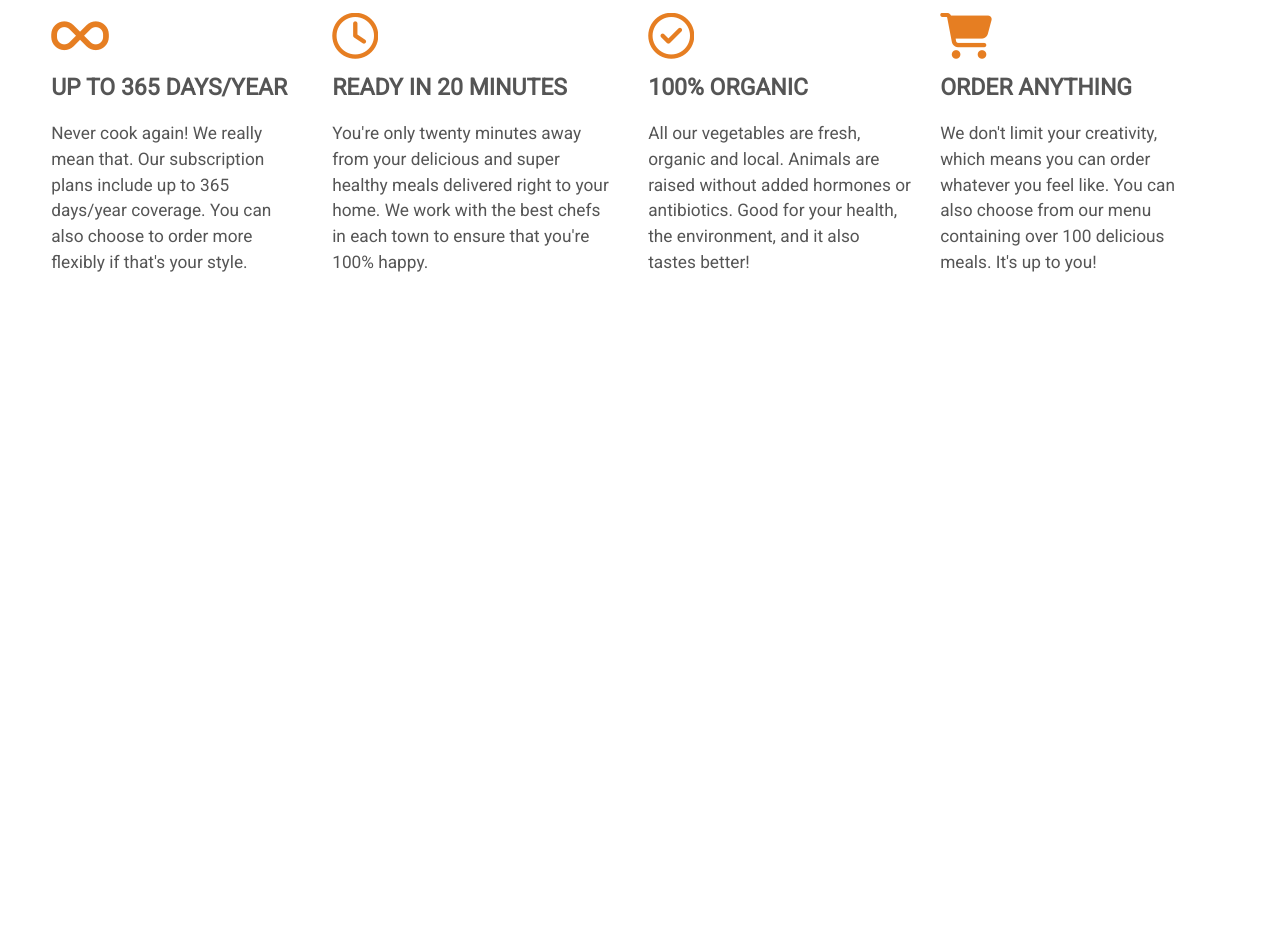
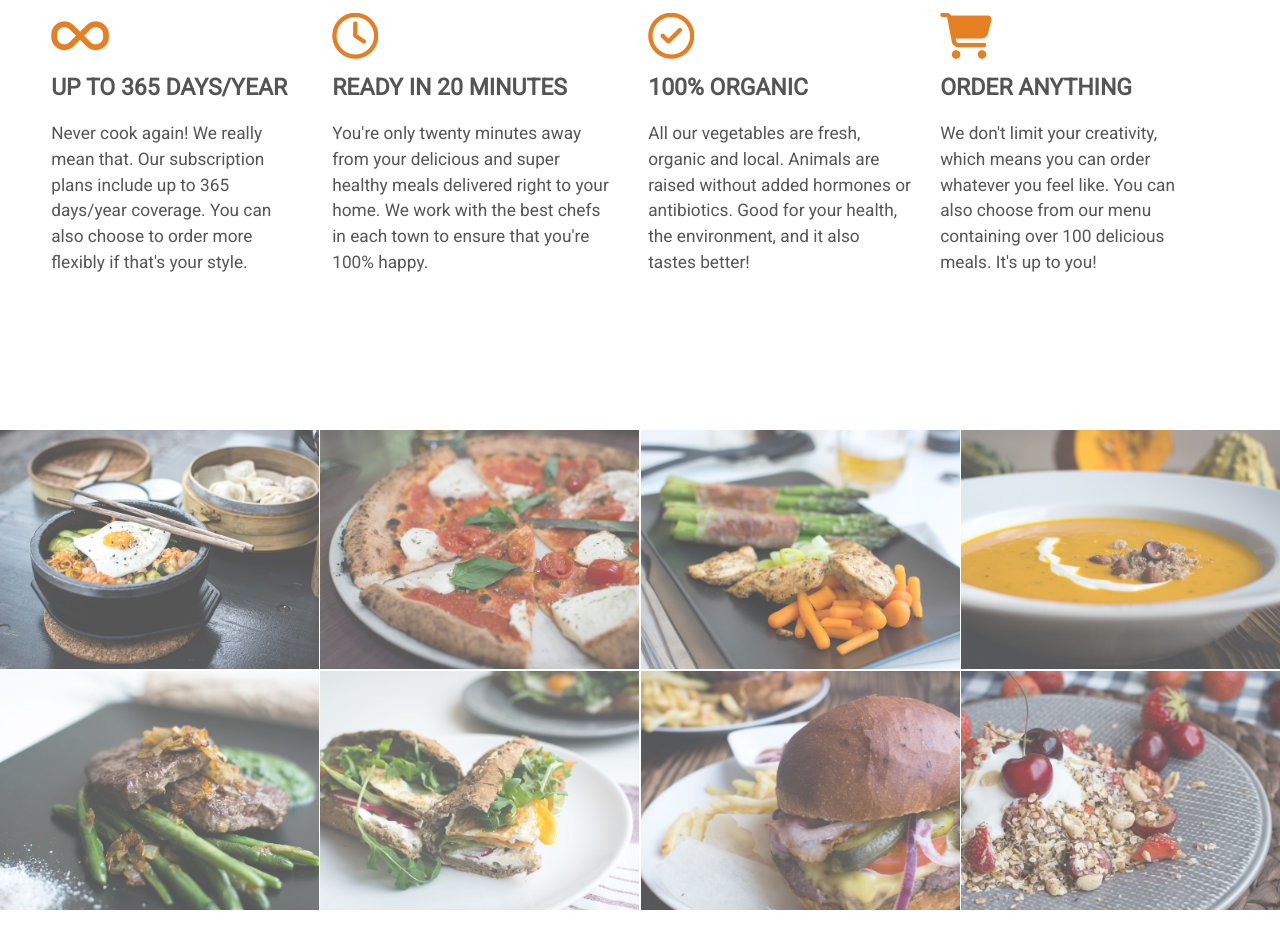
Before and after one commit to Salman-Farshe/Omni-Food, a website: page index.html in a window 1280 px wide. Shown: the part 1121-2069 px from the top of the page. Before the commit the page ends 1512 px from the top, so only its background shows below. Drawn offline with nearby package versions, Linux system fonts and the light colour scheme.

Commit message:
adding food menu section

```diff
--- a/index.html
+++ b/index.html
@@ -85,6 +85,19 @@
             </div>
         </div>
     </section>
+    <!-- meals/food section -->
+    <section id="food-menu">
+        <div class="container">
+            <img src="./image/1.jpg" alt="food item">
+            <img src="./image/2.jpg" alt="food item">
+            <img src="./image/3.jpg" alt="food item">
+            <img src="./image/4.jpg" alt="food item">
+            <img src="./image/5.jpg" alt="food item">
+            <img src="./image/6.jpg" alt="food item">
+            <img src="./image/7.jpg" alt="food item">
+            <img src="./image/8.jpg" alt="food item">
+        </div>
+    </section>
 
     <script src="https://kit.fontawesome.com/70401da5f8.js" crossorigin="anonymous"></script>
     <script src="https://code.jquery.com/jquery-3.5.1.slim.min.js" integrity="sha256-4+XzXVhsDmqanXGHaHvgh1gMQKX40OUvDEBTu8JcmNs=" crossorigin="anonymous"></script>
--- a/sass/style.scss
+++ b/sass/style.scss
@@ -189,3 +189,28 @@ header{
         opacity: 1;
     }
 }
+// food/meals section
+#food-menu{
+    max-width: 100vw;
+    min-height: 100%;
+    overflow: hidden;
+    padding: 2rem 0rem;
+    .container{
+        display: grid;
+        grid-template-columns: repeat(4, auto);
+        grid-template-rows: repeat(2, auto);
+        grid-gap: 0.1rem;
+        overflow: hidden;
+        img{
+            display: block;
+            width: 100%;
+            height: auto;
+            opacity: 0.7;
+            &:hover{
+                opacity: 1;
+                transform: scale(0.9);
+                transition: opacity 1.5s;
+            }
+        }
+    }
+}
```
Also changed, not shown: css/style.css.
